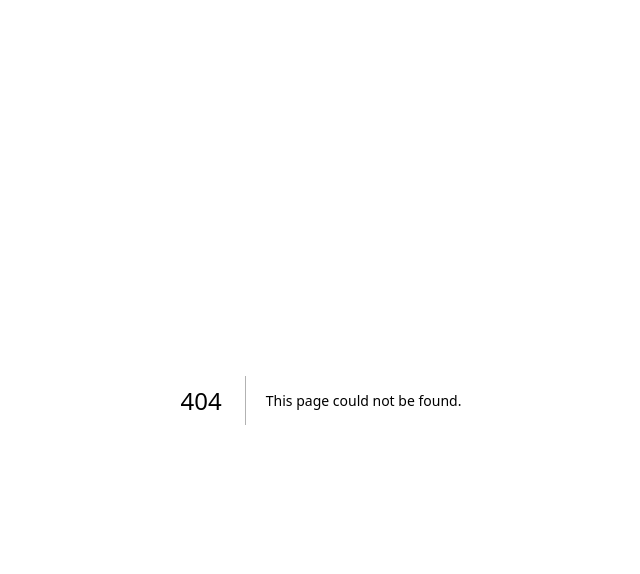
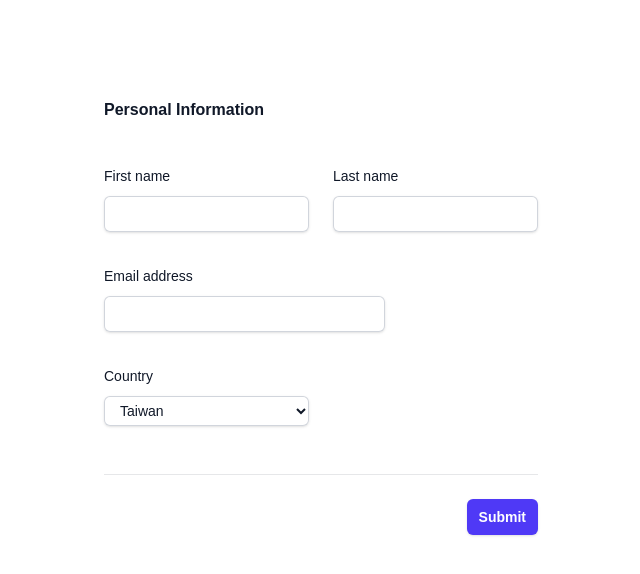
Before and after one commit to Mandarina-Lovers/sistema-contrataciones-grupo-pissa, a Next.js app: page /pruebaBack in a window 1280 px wide. Before the commit this address had no page. Shown: the top 574 px of the page, without its empty margins (319-959 px from the left). Built offline with nearby package versions, Linux system fonts and the light colour scheme; no server answers.

Commit message:
Initial Backend config

```diff
--- /dev/null
+++ b/app/pruebaBack/page.tsx
@@ -0,0 +1,131 @@
+"use client";
+import { useState } from "react";
+import { push, ref, set } from "firebase/database";
+import { database } from "../../firebaseConfig";
+
+export default function Home() {
+  const [firstName, setFirstName] = useState("");
+  const [lastName, setLastName] = useState("");
+  const [email, setEmail] = useState("");
+  const [country, setCountry] = useState("Taiwan");
+
+  const handleSubmitClick = async () => {
+    try {
+      const personalInfoRef = ref(database, "personal-information");
+      const newDataRef = push(personalInfoRef);
+      await set(newDataRef, {
+        first_name: firstName,
+        last_name: lastName,
+        email: email,
+        country: country,
+      });
+
+      alert("Submit Successfully!");
+      window.location.reload();
+    } catch (error) {
+      console.error("Firebase Error: ", error);
+    }
+  };
+
+  return (
+    <main className="flex min-h-screen flex-col items-center justify-between p-24">
+      <form>
+        <div className="border-b border-gray-900/10 pb-12">
+          <h2 className="text-base font-semibold leading-7 text-gray-900">
+            Personal Information
+          </h2>
+
+          <div className="mt-10 grid grid-cols-1 gap-x-6 gap-y-8 sm:grid-cols-6">
+            <div className="sm:col-span-3">
+              <label
+                htmlFor="first-name"
+                className="block text-sm font-medium leading-6 text-gray-900"
+              >
+                First name
+              </label>
+              <div className="mt-2">
+                <input
+                  type="text"
+                  name="first-name"
+                  id="first-name"
+                  autoComplete="given-name"
+                  className="p-3 block w-full rounded-md border-0 py-1.5 text-gray-900 shadow-sm ring-1 ring-inset ring-gray-300 placeholder:text-gray-400 focus:ring-2 focus:ring-inset focus:ring-indigo-600 sm:text-sm sm:leading-6"
+                  onChange={(e) => setFirstName(e.target.value)}
+                />
+              </div>
+            </div>
+
+            <div className="sm:col-span-3">
+              <label
+                htmlFor="last-name"
+                className="block text-sm font-medium leading-6 text-gray-900"
+              >
+                Last name
+              </label>
+              <div className="mt-2">
+                <input
+                  type="text"
+                  name="last-name"
+                  id="last-name"
+                  autoComplete="family-name"
+                  className="p-3 block w-full rounded-md border-0 py-1.5 text-gray-900 shadow-sm ring-1 ring-inset ring-gray-300 placeholder:text-gray-400 focus:ring-2 focus:ring-inset focus:ring-indigo-600 sm:text-sm sm:leading-6"
+                  onChange={(e) => setLastName(e.target.value)}
+                />
+              </div>
+            </div>
+
+            <div className="sm:col-span-4">
+              <label
+                htmlFor="email"
+                className="block text-sm font-medium leading-6 text-gray-900"
+              >
+                Email address
+              </label>
+              <div className="mt-2">
+                <input
+                  id="email"
+                  name="email"
+                  type="email"
+                  autoComplete="email"
+                  className="p-3 block w-full rounded-md border-0 py-1.5 text-gray-900 shadow-sm ring-1 ring-inset ring-gray-300 placeholder:text-gray-400 focus:ring-2 focus:ring-inset focus:ring-indigo-600 sm:text-sm sm:leading-6"
+                  onChange={(e) => setEmail(e.target.value)}
+                />
+              </div>
+            </div>
+
+            <div className="sm:col-span-3">
+              <label
+                htmlFor="country"
+                className="block text-sm font-medium leading-6 text-gray-900"
+              >
+                Country
+              </label>
+              <div className="mt-2">
+                <select
+                  id="country"
+                  name="country"
+                  autoComplete="country-name"
+                  className="p-3 block w-full rounded-md border-0 py-1.5 text-gray-900 shadow-sm ring-1 ring-inset ring-gray-300 focus:ring-2 focus:ring-inset focus:ring-indigo-600 sm:max-w-xs sm:text-sm sm:leading-6"
+                  onChange={(e) => setCountry(e.target.value)}
+                >
+                  <option>Taiwan</option>
+                  <option>Canada</option>
+                  <option>United States</option>
+                </select>
+              </div>
+            </div>
+          </div>
+        </div>
+        <div className="mt-6 flex items-center justify-end gap-x-6">
+          <button
+            type="button"
+            className="rounded-md bg-indigo-600 px-3 py-2 text-sm font-semibold text-white shadow-sm hover:bg-indigo-500 focus-visible:outline focus-visible:outline-2 focus-visible:outline-offset-2 focus-visible:outline-indigo-600"
+            onClick={handleSubmitClick}
+          >
+            Submit
+          </button>
+        </div>
+      </form>
+    </main>
+  );
+}
--- /dev/null
+++ b/firebaseConfig.ts
@@ -0,0 +1,25 @@
+// Import the functions you need from the SDKs you need
+import { initializeApp } from "firebase/app";
+import { getAnalytics } from "firebase/analytics";
+import {getDatabase} from "firebase/database";
+// TODO: Add SDKs for Firebase products that you want to use
+// https://firebase.google.com/docs/web/setup#available-libraries
+
+// Your web app's Firebase configuration
+// For Firebase JS SDK v7.20.0 and later, measurementId is optional
+const firebaseConfig = {
+  apiKey: process.env.NEXT_PUBLIC_FIREBASE_API_KEY as string,
+  authDomain: process.env.NEXT_PUBLIC_FIREBASE_AUTH_DOMAIN as string,
+  databaseURL: process.env.NEXT_PUBLIC_FIREBASE_DATABASE_URL as string,
+  projectId: process.env.NEXT_PUBLIC_FIREBASE_PROJECT_ID as string,
+  storageBucket: process.env.NEXT_PUBLIC_FIREBASE_STORAGE_BUCKET as string,
+  messagingSenderId: process.env.NEXT_PUBLIC_FIREBASE_MESSAGING_SENDER_ID as string,
+  appId: process.env.NEXT_PUBLIC_FIREBASE_APP_ID as string,
+  measurementId: process.env.NEXT_PUBLIC_FIREBASE_MEASUREMENT_ID as string,
+};
+
+// Initialize Firebase
+const app = initializeApp(firebaseConfig);
+const analytics = getAnalytics(app);
+const database = getDatabase(app);
+export { database };
```
Also changed, not shown: package.json (+7 -6 lines), 2 other files (tests, documents, lock files or other folders).
